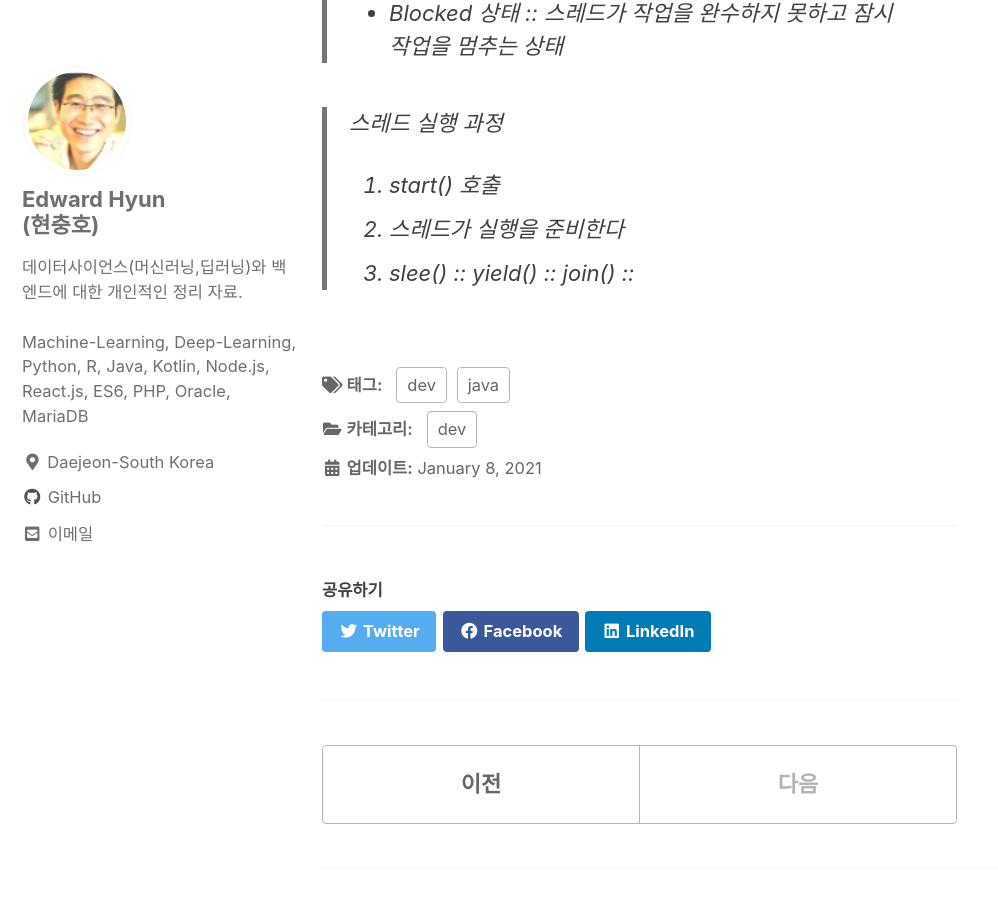
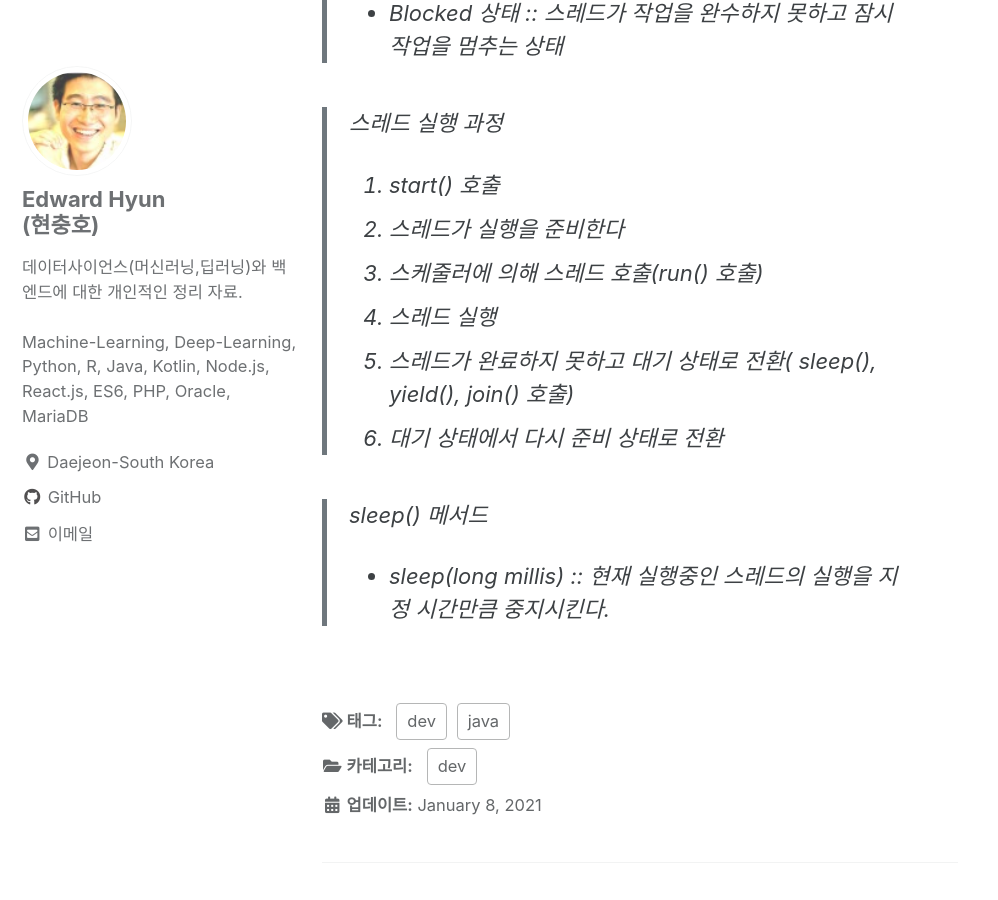
Before and after one commit to iamhch24/iamhch24.github.io, a Jekyll site: the page built from _posts/2021-01-08-[Study] 초보자를 위한 Java Programming.md, in a window 1280 px wide and 900 px high, scrolled down 2229 px. Shown: the whole window, without its empty margins (0-998 px from the left). Built offline with Jekyll 4.4.1, drawn with Linux system fonts in a browser that asks for light colours; cached includes are drawn as plain includes.

Commit message:
_posts/2021-01-08-[Study] 초보자를 위한 Java Programming.md updated from https://stackedit.io/

```diff
--- a/_posts/2021-01-08-[Study] 초보자를 위한 Java Programming.md
+++ b/_posts/2021-01-08-[Study] 초보자를 위한 Java Programming.md
@@ -56,12 +56,14 @@ public class 클래스명 implements Runnable{
 >스레드 실행 과정
 1. start() 호출
 2. 스레드가 실행을 준비한다
-3.
-slee() ::
-yield() ::
-join() ::
+3. 스케줄러에 의해 스레드 호출(run() 호출)
+4. 스레드 실행
+5. 스레드가 완료하지 못하고 대기 상태로 전환( sleep(), yield(), join() 호출)
+6. 대기 상태에서 다시 준비 상태로 전환
 
+> sleep() 메서드
+* sleep(long millis) :: 현재 실행중인 스레드의 실행을 지정 시간만큼 중지시킨다.
 <!--stackedit_data:
-eyJoaXN0b3J5IjpbMTMyNDgxOTIxNSwxNjM0MDgxMTI3LDUwND
+eyJoaXN0b3J5IjpbLTY1NjQ4NTkwOCwxNjM0MDgxMTI3LDUwND
 cxNDQ0LDE5NjcyNzg3NzksLTEyNjQ0NDQ3NzNdfQ==
 -->
```
